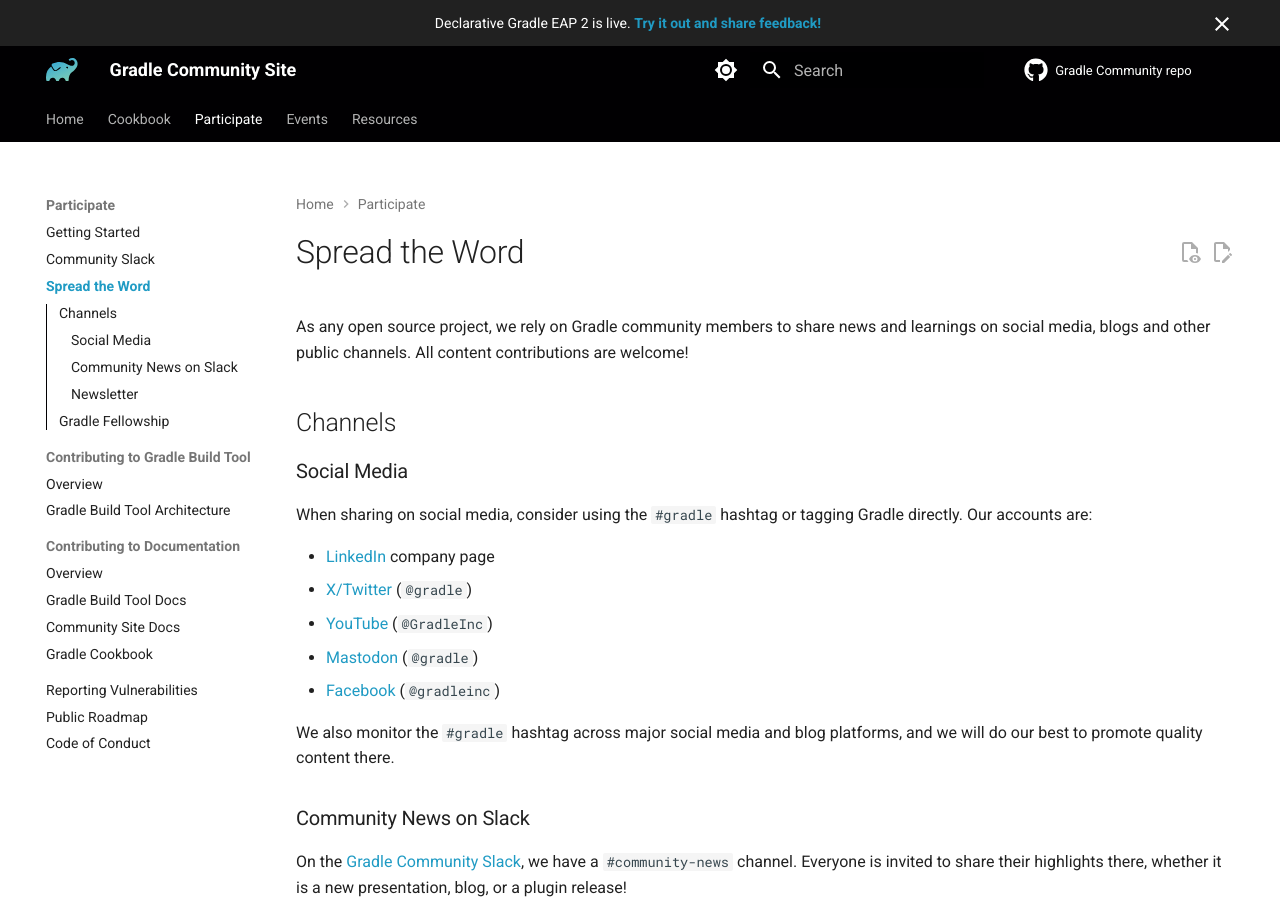
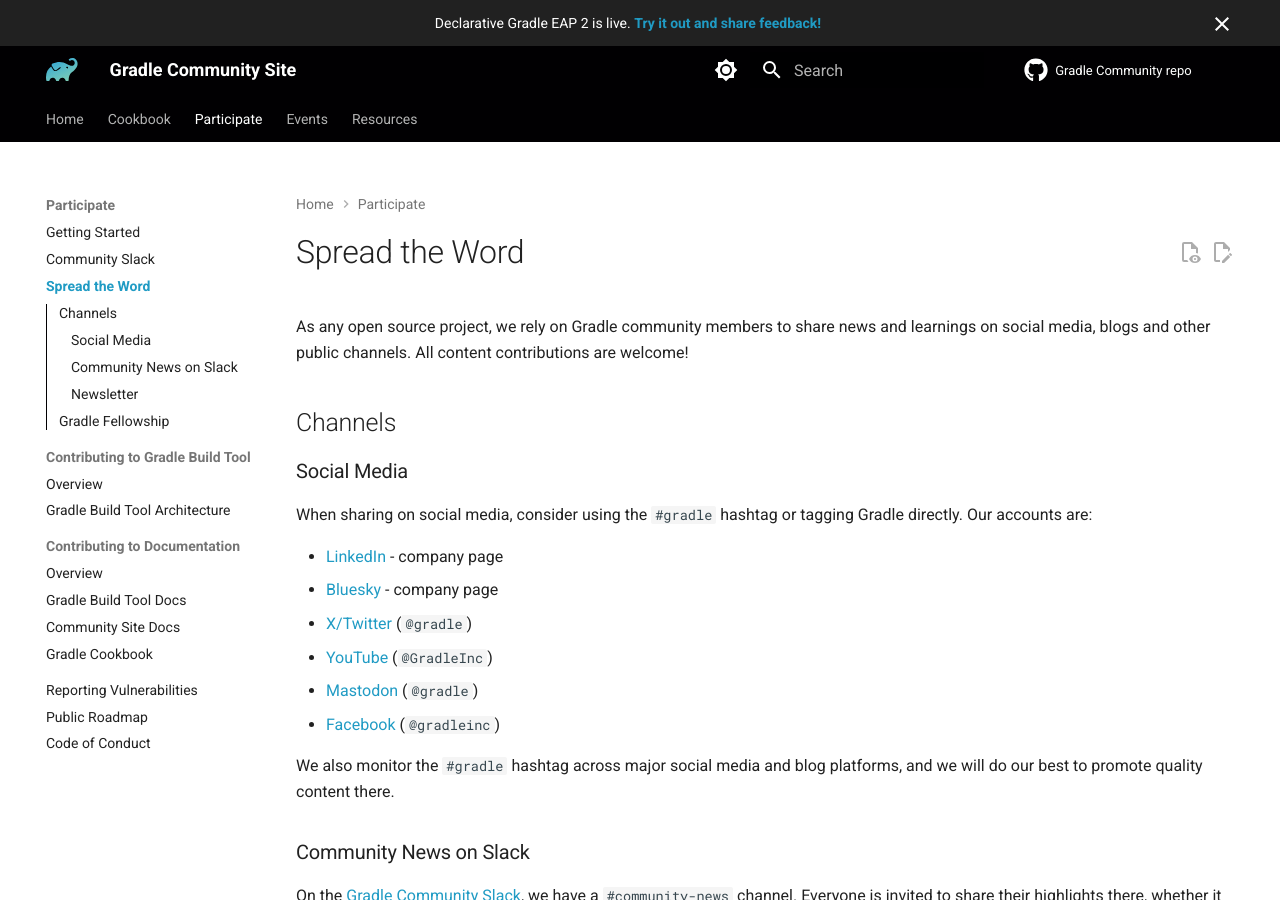
Before and after one commit to gradle/community, an MkDocs documentation site: the page built from docs/contributing/spread-the-word.md, in a window 1280 px wide and 900 px high. Built offline with MkDocs 1.6.1 and Material for MkDocs 9.7.7, drawn with Linux system fonts in a browser that asks for light colours; plug-ins that fetch from the network failed and are left out; comment, search, counter and statistics services are not loaded.

Commit message:
Add Bluesky to the social media list

```diff
--- a/docs/contributing/spread-the-word.md
+++ b/docs/contributing/spread-the-word.md
@@ -17,11 +17,13 @@ All content contributions are welcome!
 When sharing on social media, consider using the `#gradle` hashtag or
 tagging Gradle directly. Our accounts are:
 
-- [LinkedIn](https://www.linkedin.com/company/gradle) company page
+- [LinkedIn](https://www.linkedin.com/company/gradle) - company page
+- [Bluesky](https://bsky.app/profile/gradle.com) - company page
 - [X/Twitter](https://twitter.com/gradle) (`@gradle`)
 - [YouTube](https://www.youtube.com/@GradleInc) (`@GradleInc`)
 - [Mastodon](https://mastodon.social/@Gradle) (`@gradle`)
 - [Facebook](https://www.facebook.com/gradleinc) (`@gradleinc`)
+
 
 We also monitor the `#gradle` hashtag across major social media and blog platforms,
 and we will do our best to promote quality content there.
```
